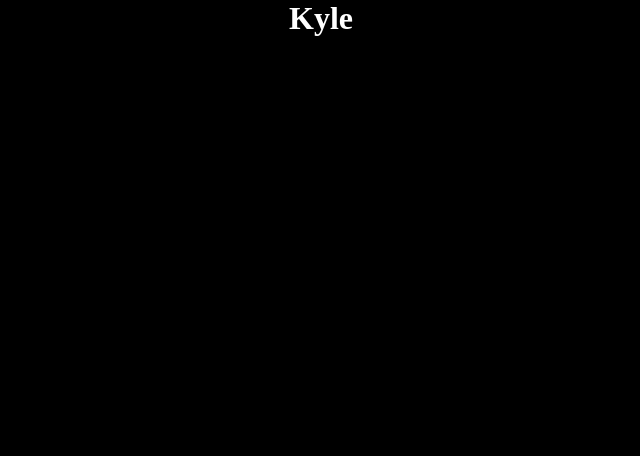
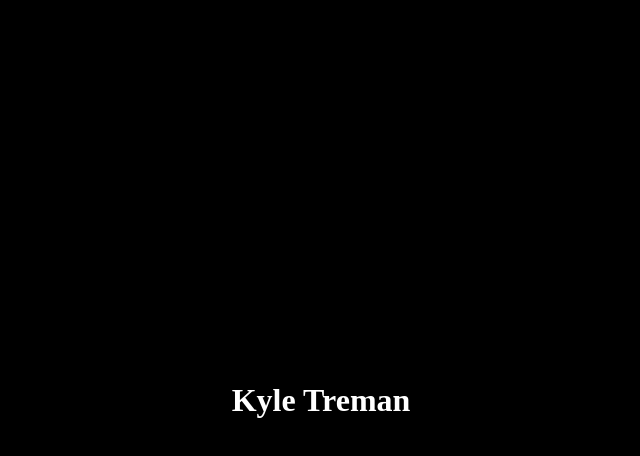
Before and after one commit to jkyletreman/my-gatsby-site, a Gatsby site: page / in a window 1280 px wide. Shown: the whole page, without its empty margins (319-959 px from the left). Built offline with nearby package versions, Linux system fonts and the light colour scheme; Gatsby itself is replaced by a stand-in of ours.

Commit message:
using site metadata

```diff
--- a/src/components/container.module.css
+++ b/src/components/container.module.css
@@ -12,4 +12,6 @@
 .nameContainer {
     display: flex;
     justify-self: center;
+    align-items: center;
+    height: 100vh;
 }
--- a/src/components/name.js
+++ b/src/components/name.js
@@ -1,10 +1,24 @@
-import React from 'react';
-import Container from './container';
+import React from "react"
+import { useStaticQuery } from "gatsby"
+import Container from "./container"
 
-const Name = () => (
+const Name = () => {
+  const data = useStaticQuery(
+    graphql`
+      query {
+        site {
+          siteMetadata {
+            title
+          }
+        }
+      }
+    `
+  )
+  return (
     <Container>
-        <h1>Kyle</h1>
+      <h1>{data.site.siteMetadata.title}</h1>
     </Container>
-)
+  )
+}
 
-export default Name;
+export default Name
```
